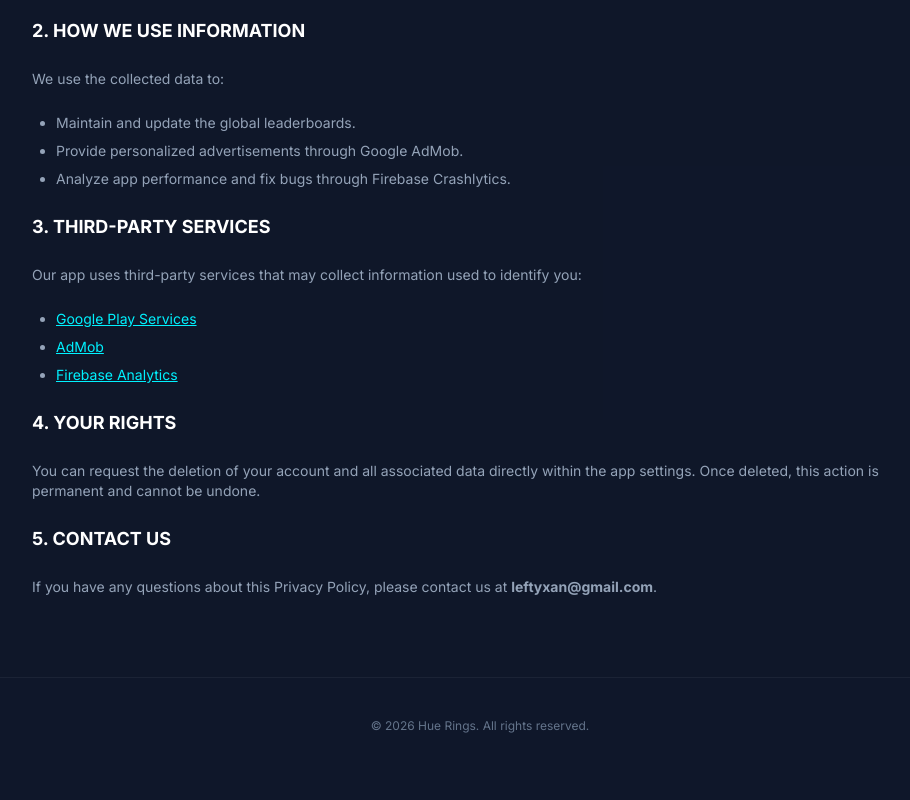
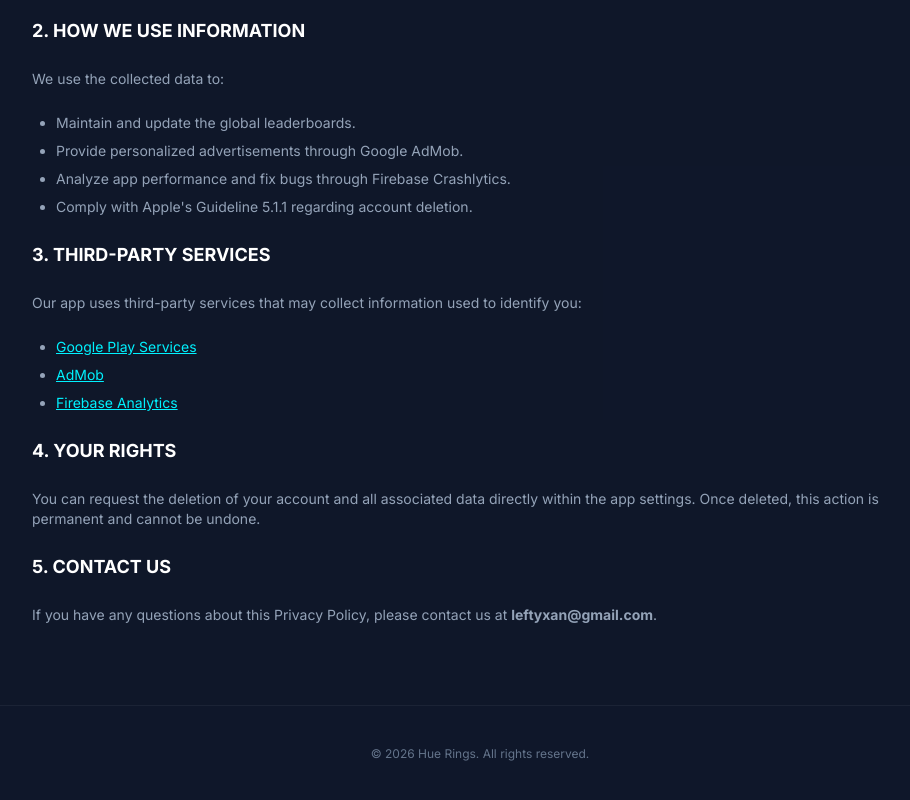
Before and after one commit to XanMan2008/hue-rings-web, a plain HTML site: page index.html in a window 1280 px wide. Shown: the part 2121-2921 px from the top of the page, without its empty margins (160-1070 px from the left). Before the commit the page ends 2895 px from the top, so only its background shows below. Drawn offline with nearby package versions, Linux system fonts and the light colour scheme.

Commit message:
Reformat index.html to standard HTML structure

```diff
--- a/index.html
+++ b/index.html
@@ -1,6 +1,6 @@
 <!DOCTYPE html>
 <html lang="en">
-<head><script nonce="x2nA2r1A67NH9yZibuOp0Q" src="https://localhost:64736/resources/setup.js"></script><script nonce="UnYmkO0vBMYqc2vBeHe5SA" src="https://localhost:64736/resources/frontend.min.js" server="https://localhost:64736" id="__dld-frontend__" async defer></script>
+<head>
     <meta charset="UTF-8">
     <meta name="viewport" content="width=device-width, initial-scale=1.0">
     <title>Hue Rings - Master the Spectrum</title>
@@ -110,6 +110,7 @@
                     <li>Maintain and update the global leaderboards.</li>
                     <li>Provide personalized advertisements through Google AdMob.</li>
                     <li>Analyze app performance and fix bugs through Firebase Crashlytics.</li>
+                    <li>Comply with Apple's Guideline 5.1.1 regarding account deletion.</li>
                 </ul>
 
                 <h3 class="text-white font-bold text-lg uppercase">3. Third-Party Services</h3>
```
